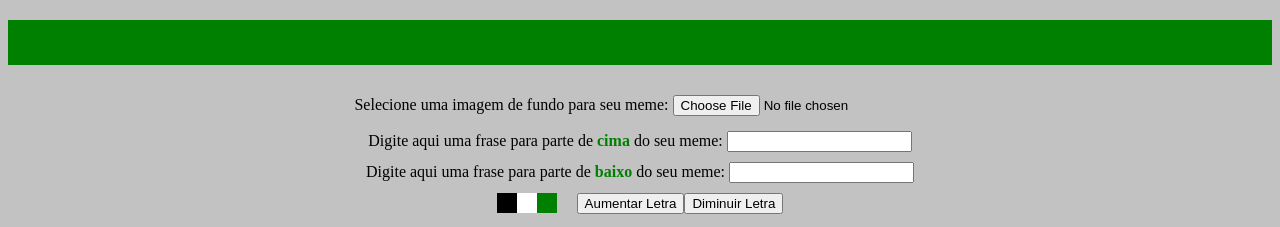
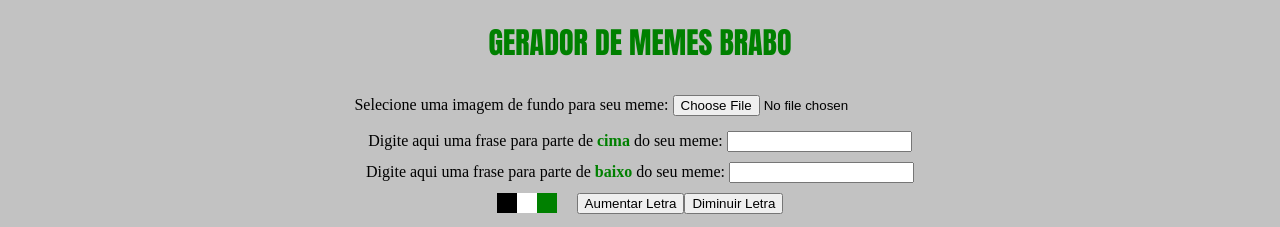
Before and after one commit to tryber/sd-01-week4-5-project-meme-generator, a plain HTML site: page guiiluiz/index.html in a window 1280 px wide. Shown: the top 227 px of the page. Drawn offline with Linux system fonts and the light colour scheme.

Commit message:
resolve conflito de id

```diff
--- a/guiiluiz/index.html
+++ b/guiiluiz/index.html
@@ -10,7 +10,7 @@
 
 <body>
 	<center>
-		<h1 id="fonteverde">Gerador de Memes BRABO</h1>
+		<h1 id="fontetitle">Gerador de Memes BRABO</h1>
 		<div>
 			<span>Selecione uma imagem de fundo para seu meme: </span><input type="file" name="image" id="diretorio"
 				onchange="loadFile(event)" />
--- a/guiiluiz/style.css
+++ b/guiiluiz/style.css
@@ -60,7 +60,7 @@ body{
     text-transform: uppercase;
 }
 
-#fonteverde{
+#fontetitle{
     font-family: Impact, Haettenschweiler, 'Arial Narrow Bold', sans-serif;
     color: green;
     font-size: 30px;
```
